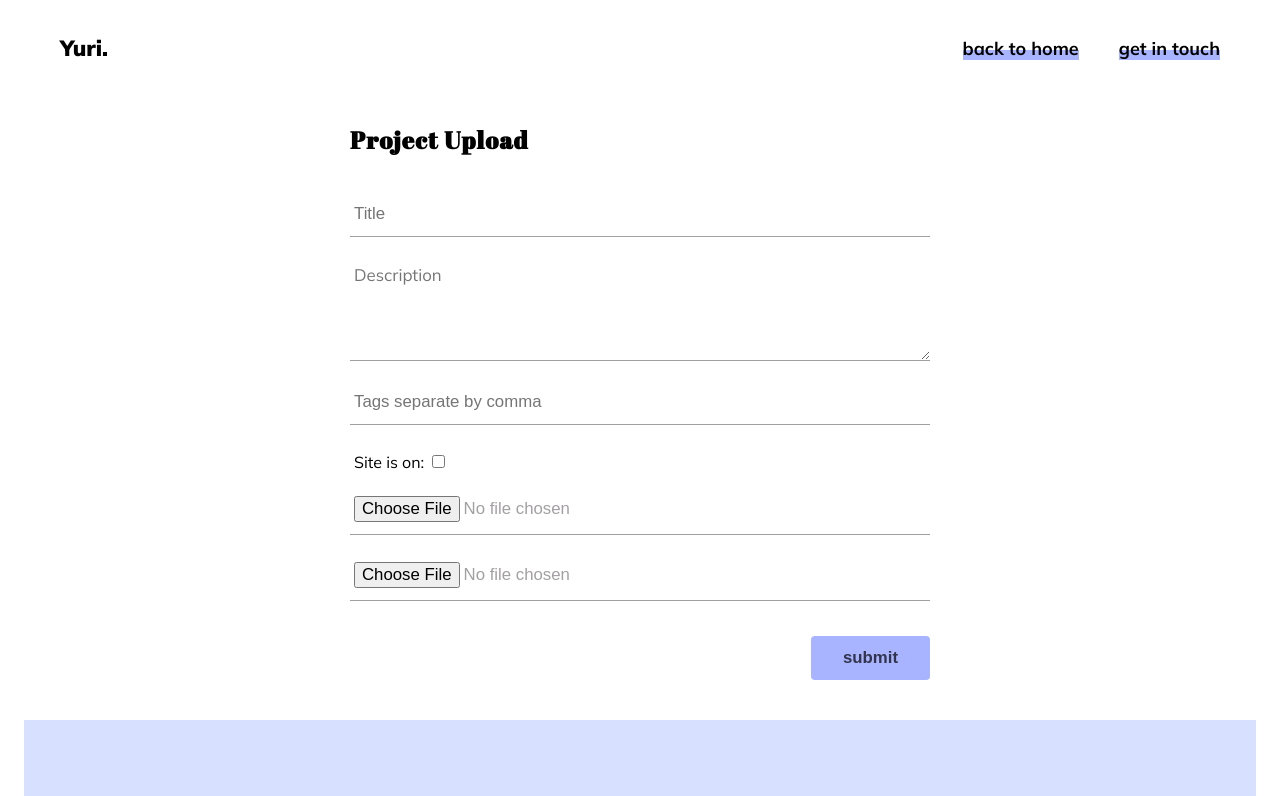
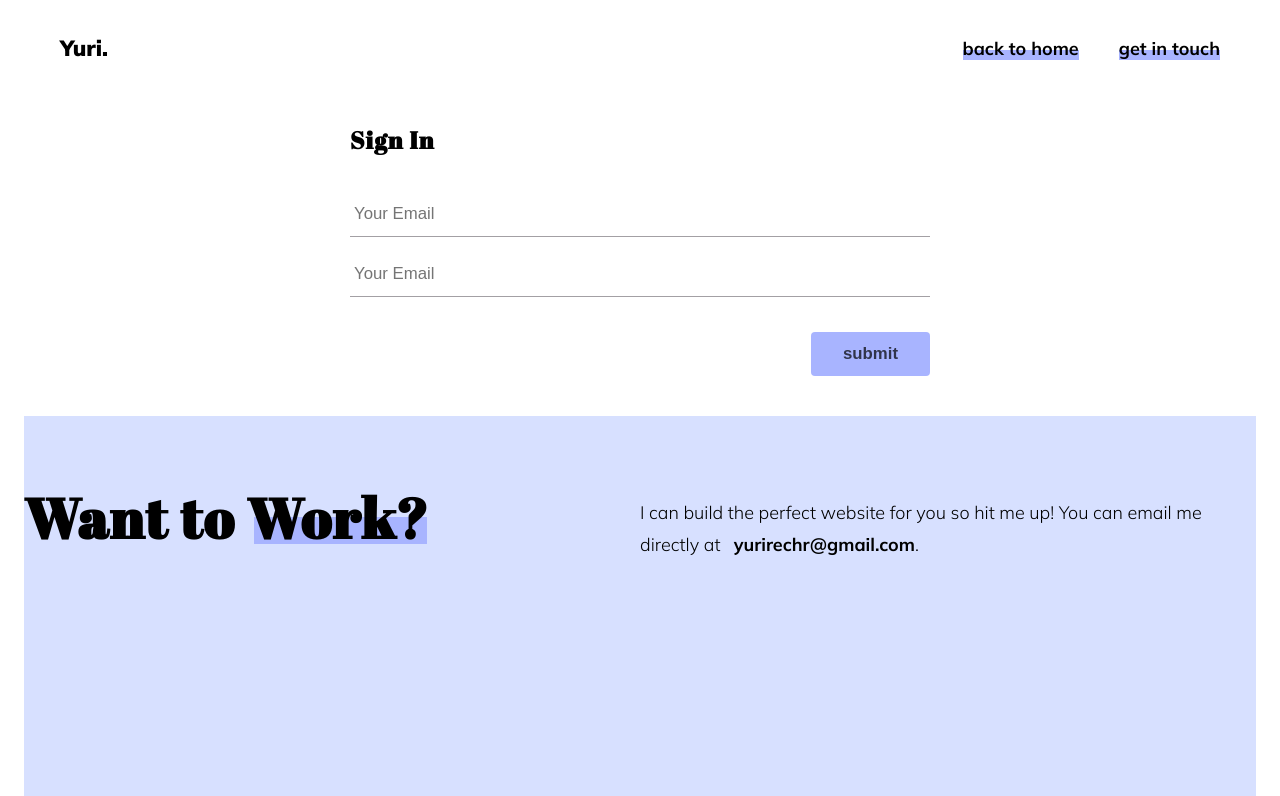
Before and after one commit to yurirech/new-portfolio, a Next.js app: page /project-form in a window 1280 px wide. Shown: the top 796 px of the page. Built offline with nearby package versions, Linux system fonts and the light colour scheme; no server answers.

Commit message:
authentication finished

```diff
--- a/firebase/firebase.utils.tsx
+++ b/firebase/firebase.utils.tsx
@@ -1,7 +1,8 @@
 import * as firebase from "firebase/app";
+import 'firebase/auth';
 import 'firebase/storage';
-//Adding firestore
 import 'firebase/firestore';
+
 
 export const firebaseConfig = {
   apiKey: "AIzaSyBf8vVNPwTPs1z9Y7KNoWxNVAvFpn15Yr8",
@@ -19,10 +20,12 @@ if (!firebase.apps.length) {
   firebase.initializeApp(firebaseConfig);
 }
 
+//Initialize firestore/db
 export const db = firebase.firestore();
 
+//Initialize storage
 const storage = firebase.storage();
 
 export const storageRef = storage.ref();
-export const imagesRef = storageRef.child('35239431.jpg');
-export const imagesOfImagesRef = storageRef.child('images/35239431.jpg');
+
+export const auth = firebase.auth();
--- /dev/null
+++ b/lib/auth.tsx
@@ -0,0 +1,33 @@
+import {auth} from "../firebase/firebase.utils";
+
+export function createUser(email, password) {
+  auth.createUserWithEmailAndPassword(email, password )
+    .then(() => {
+      console.log('success');
+    })
+    .catch((err) => {
+      console.log(err.code);
+      console.log(err.message);
+    })
+}
+
+export function signIn(email, password) {
+  auth.signInWithEmailAndPassword(email, password)
+    .then(() => {
+      console.log('success');
+    })
+    .catch(err => {
+      console.log(err.code);
+      console.log(err.message);
+    })
+}
+
+export function signOut() {
+  auth.signOut().then(function() {
+    // Sign-out successful.
+    console.log('signed out');
+  }).catch((err) => {
+    // An error happened.
+    console.log(err);
+  });
+}
--- a/pages/project-form/index.tsx
+++ b/pages/project-form/index.tsx
@@ -1,10 +1,12 @@
-import {useState} from "react";
+import {useEffect, useState} from "react";
 import Link from 'next/link';
 
-import {db, storageRef} from '../../firebase/firebase.utils';
+import {db, storageRef, auth} from '../../firebase/firebase.utils';
+import { signIn } from "../../lib/auth";
 
 import Input from "../../components/input/input";
 import Textarea from "../../components/textarea/textarea";
+
 import styles from './index.module.scss'
 import utilStyles from '../../styles/utils.module.scss'
 
@@ -19,7 +21,18 @@ export default function ProjectForm() {
   const [tags, setTags] = useState([]);
   const [success, setSuccess] = useState(false);
   const [siteUrl, setSiteUrl] = useState(null);
+  const [isUserLoggedIn, setIsUserLoggedIn] = useState(null);
 
+  useEffect(() => {
+    auth.onAuthStateChanged(function (user) {
+      if (user) {
+        // User is signed in.
+        setIsUserLoggedIn(true);
+      } else {
+        setIsUserLoggedIn(false);
+      }
+    });
+  }, [isUserLoggedIn]);
 
   const fileUpload = async (file) => {
     //target the input file
@@ -61,6 +74,11 @@ export default function ProjectForm() {
     setTags(e.target.value.split(',').map(item => item.trim()));
   }
 
+  const handleSignIn = e => {
+    e.preventDefault();
+    signIn(e.target.email.value, e.target.password.value);
+  };
+
   const handleSubmit = e => {
     e.preventDefault();
     db.collection('projects').add({
@@ -76,13 +94,28 @@ export default function ProjectForm() {
     }).catch((err) => {
       console.log(err);
     })
-
   }
 
   return (
     <div className={`${utilStyles.container} ${styles.container}`}>
       {
-        !success ?
+        !isUserLoggedIn ?
+        <form onSubmit={handleSignIn}>
+          <h2>Sign In</h2>
+          <Input name='email'
+                 type='text'
+                 placeholder='Your Email'
+                 label={null}
+          />
+          <Input name='password'
+                 type='password'
+                 placeholder='Your Email'
+                 label={null}
+          />
+          <button type='submit'>submit</button>
+        </form>
+        :
+        (!success ?
           <form onSubmit={handleSubmit}>
               <h2>Project Upload</h2>
               <Input name='title'
@@ -156,7 +189,7 @@ export default function ProjectForm() {
                     onClick={() => setSuccess(false)}>Add another </a>
                </Link>
              </div>
-          </div>
+          </div>)
       }
     </div>
   );
```
